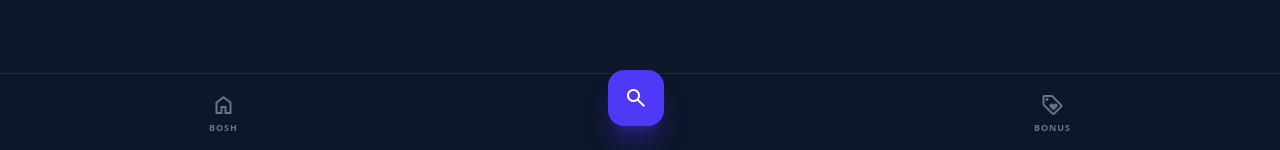
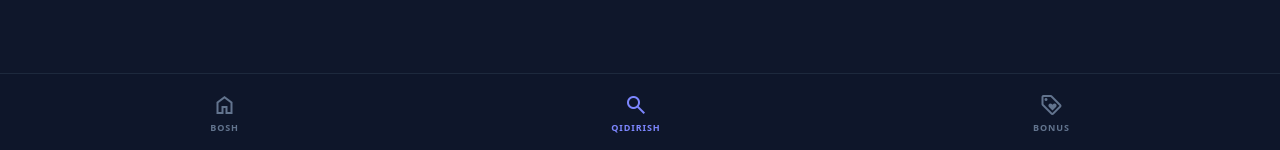
Before and after one commit to abrorbektreyder-web/ECOLINE-BUS, a Next.js app: page /search in a window 1280 px wide. Shown: the part 647-797 px from the top of the page. Built offline with nearby package versions, Linux system fonts and the light colour scheme; no server answers; the database is empty.

Commit message:
fix(search): align bottom nav search button horizontally with other icons to match layout

```diff
--- a/app/search/page.tsx
+++ b/app/search/page.tsx
@@ -232,8 +232,9 @@ function SearchResultsContent() {
           <span className="text-[9px] font-bold uppercase tracking-widest">Bosh</span>
         </button>
 
-        <div className="w-14 h-14 bg-indigo-600 rounded-2xl -mt-8 flex items-center justify-center shadow-xl shadow-indigo-700/40">
-          <span className="material-symbols-outlined text-white text-xl">search</span>
+        <div className="flex flex-col items-center gap-1 text-indigo-400 transition-colors">
+          <span className="material-symbols-outlined text-xl">search</span>
+          <span className="text-[9px] font-bold uppercase tracking-widest">Qidirish</span>
         </div>
 
         <button
```
